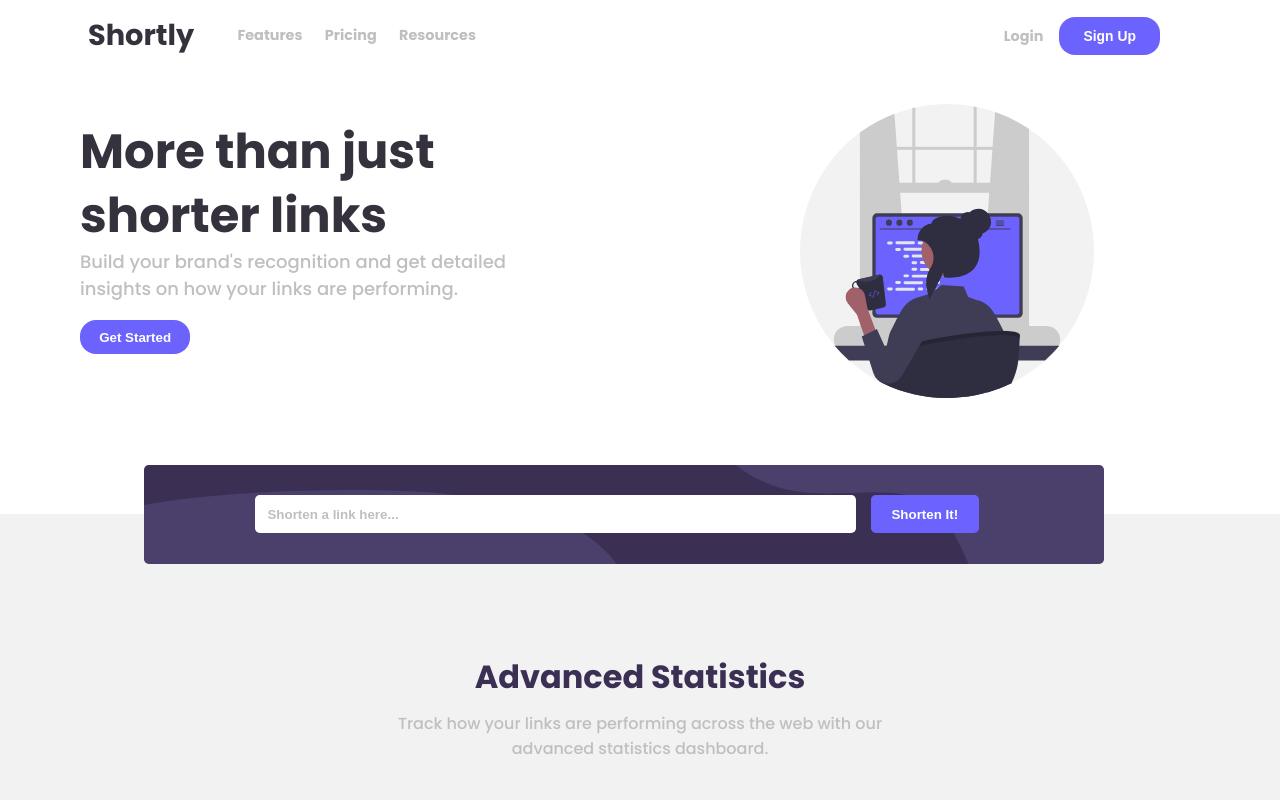
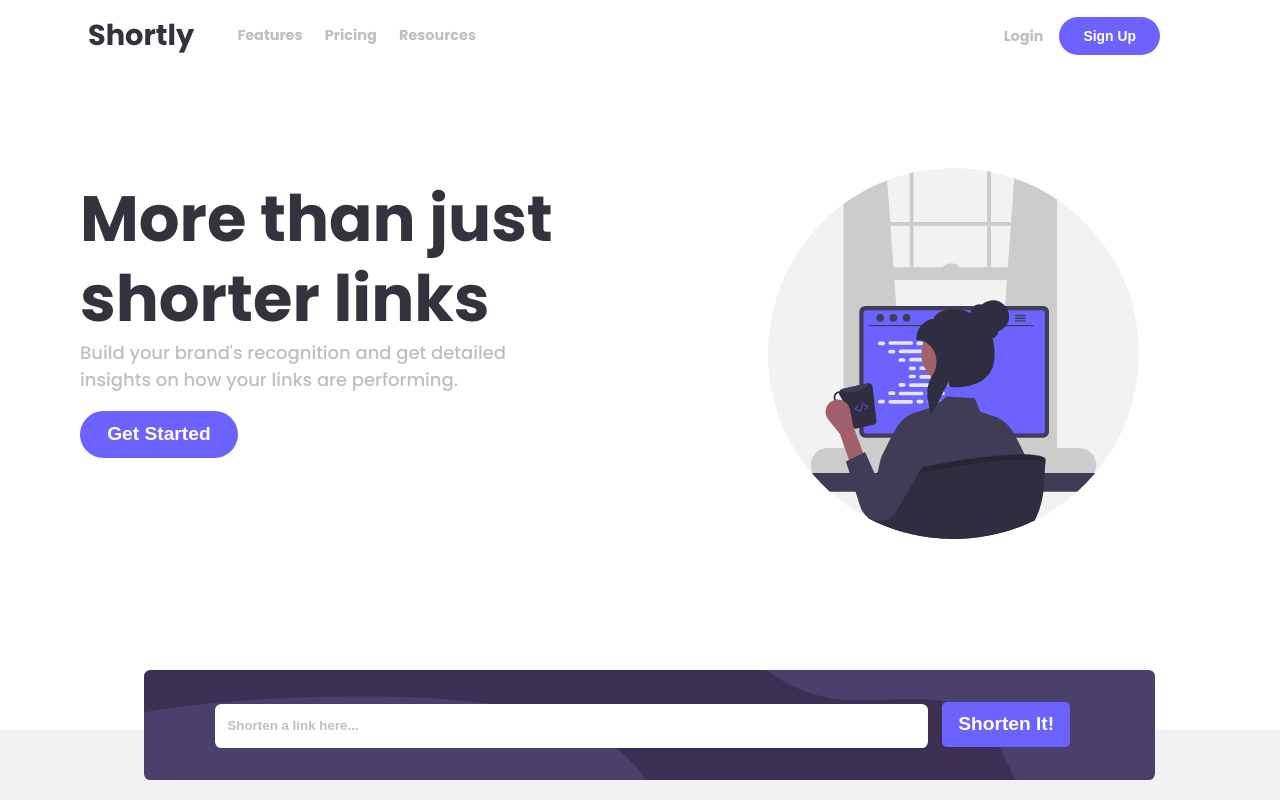
Before and after one commit to romeiro-bru/url-shortening, a React (Create React App) app: page / in a window 1280 px wide. Shown: the top 800 px of the page. Built offline with nearby package versions, Linux system fonts and the light colour scheme.

Commit message:
Remove link text decoration

```diff
--- a/src/App.css
+++ b/src/App.css
@@ -6,8 +6,10 @@
   --text: #bfbfbf;
   --text-dark: #35323e;
   --gray: #f2f2f2;
-  --gray-violet: hsl(257, 7%, 63%);
+  --gray-violet: hsl(260, 10%, 70%);
   --cyan: hsl(180, 66%, 49%);
+  --hover-btn: #ada9ec;
+  --transition: 0.7s;
 }
 
 body {
@@ -15,6 +17,11 @@ body {
   font-family: 'Poppins', sans-serif;
   color: var(--text);
   z-index: 1;
+}
+
+a {
+  text-decoration: none;
+  color: white;
 }
 
 ul {
@@ -27,21 +34,21 @@ ul {
 }
 
 .banner {
-  padding: 1rem 5rem 10rem 5rem;
+  padding: 4rem 5rem 17rem 5rem;
   background-image: url(assets/images/undraw_pc.svg);
   background-repeat: no-repeat;
-  background-size: 23%;
-  background-position-x: 50rem;
-  background-position-y: 2rem;
+  background-size: 29%;
+  background-position-x: 48rem;
+  background-position-y: 6rem;
   text-align: left;
 }
 .banner h1 {
-  width: 41%;
+  width: 55%;
   margin-bottom: 0rem;
   font-weight: 700;
   color: var(--text-dark);
-  font-size: 3rem;
-  line-height: 4rem;
+  font-size: 4rem;
+  line-height: 5rem;
 }
 
 .banner p {
@@ -51,28 +58,43 @@ ul {
   font-size: 1.125rem;
 }
 
+/*/// BUTTONS ///*/
 button {
   background-color: var(--primary-color);
-  padding: 0.6rem 1.2rem;
+  padding: 0.8rem 1.7rem;
   color: white;
   border: none;
-  font-weight: bold;
+  font-weight: 700;
+  font-size: 1.2rem;
 }
 
+.get-started, header button {
+  border-radius: 3rem;
+}
+
+.get-started:hover, header button:hover,
+.input-box button:hover {
+  background-color: var(--hover-btn);
+  transition: var(--transition);
+  cursor: pointer;
+}
+
+.input-box button {
+  padding: 0.7rem 1rem;
+  border-radius: 0.3rem;
+  margin: 0 0.9rem;
+}
+/* ////////////// */
 input {
-  padding: 0.2rem 0.8rem;
+  padding: 0.37rem 0.8rem;
   border: none;
-  border-radius: 0.3rem;
+  border-radius: 0.4rem;
   height: 2rem;
-  width: 60%;
+  width: 68%;
 }
 input::placeholder {
   color: var(--text);
   font-weight: 700;
-}
-
-.get-started, header button {
-  border-radius: 1rem;
 }
 
 .input-box {
@@ -84,17 +106,12 @@ input::placeholder {
   background-color: var(--secondary-color);
   background-image: url(assets/images/bg-shorten-desktop.svg);
   background-size: cover;
-  padding: 1.9rem 0rem;
-  width: 75%;
+  padding: 2rem 0rem;
+  width: 79%;
   margin-right: auto;
   margin-left: auto;
 
-  border-radius: 0.3rem;
-}
-.input-box button {
-  padding: 0.7rem 1.3rem;
-  border-radius: 0.3rem;
-  margin: 0 0.9rem;
+  border-radius: 0.4rem;
 }
 
 .container {
```
